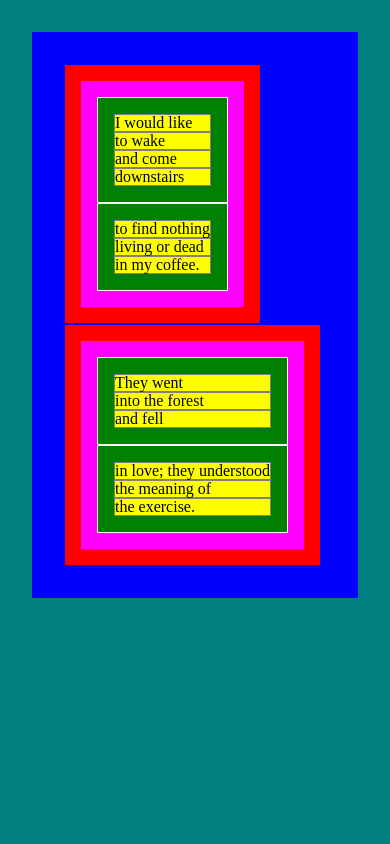
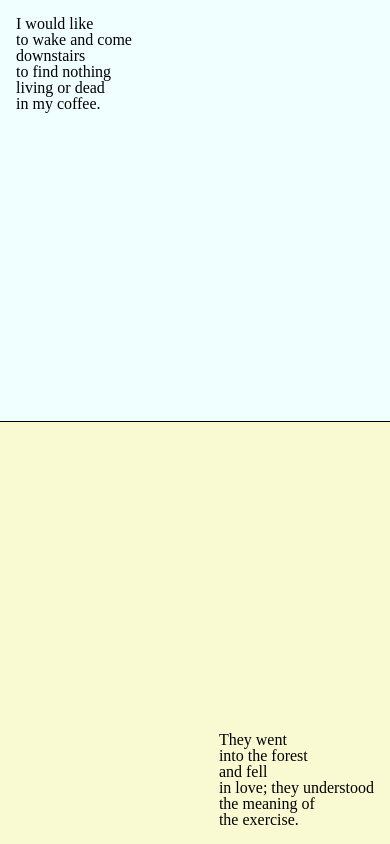
Before and after one commit to moa-mnsr/dinner, a plain HTML site: page index.html in a window 390 px wide. Drawn offline with Linux system fonts and the light colour scheme.

Commit message:
taking out the skeleton

```diff
--- a/assets/style.css
+++ b/assets/style.css
@@ -1,4 +1,4 @@
-@import url(/assets/reset.css);
+@import url(reset.css);
 
 * {
     box-sizing: border-box;
@@ -6,7 +6,7 @@
 
 body {
     background-color: teal;
-    padding: 2em;
+    height: 100vh;
 
 }
 
@@ -16,51 +16,64 @@ main.page-container {
     justify-content: space-between;
     flex-wrap: wrap;
     height: 100%;
-    padding: 2em;
 }
 
 section {
-    background-color: red;
-
+    height: 100%;
+    width: 50%;
     display: flex;
     flex-direction: column;
     flex-wrap: wrap;
-    width: fit-content;
-    border: solid 1px blue;
     padding: 1em;
 }
 
 section.poem1-container {
+    background-color: azure;
     align-items: flex-start;
-
+    border-right: solid 1px black;
 
 }
 
 section.poem2-container {
+    background-color: lightgoldenrodyellow;
     align-items: flex-end;
 
 }
 
 div.poem {
-    width: 100%;
-    padding: 1em;
-    background-color: magenta;
+    width: fit-content;
 }
 
+/*
 div.stanza {
-    background-color: green;
-    padding: 1em;
     border: solid 1px whitesmoke;
 }
+
 
 div.line {
     background-color: yellow;
     border: solid 1px grey;
 
 }
+*/
+@media only screen and (max-width: 571px) {
+    main.page-container {
+        flex-direction: column;
+        width: 100%;
+    }
+    section {
+        height: 50%;
+        width: 100%;
+    }
 
-@media only screen and (max-width: 500px) {
-    div.page-container {
-        flex-direction: column;
+    section.poem1-container {
+        border-right: none;
+        border-bottom: solid 1px black;
+
+    }
+    section.poem2-container {
+        justify-content: flex-end;
+        align-items: flex-end;
+
     }
 }
--- a/index.html
+++ b/index.html
@@ -20,10 +20,7 @@
                         I would like
                     </div>
                     <div class="line">
-                        to wake
-                    </div>
-                    <div class="line">
-                        and come
+                        to wake and come
                     </div>
                     <div class="line">
                         downstairs
```
